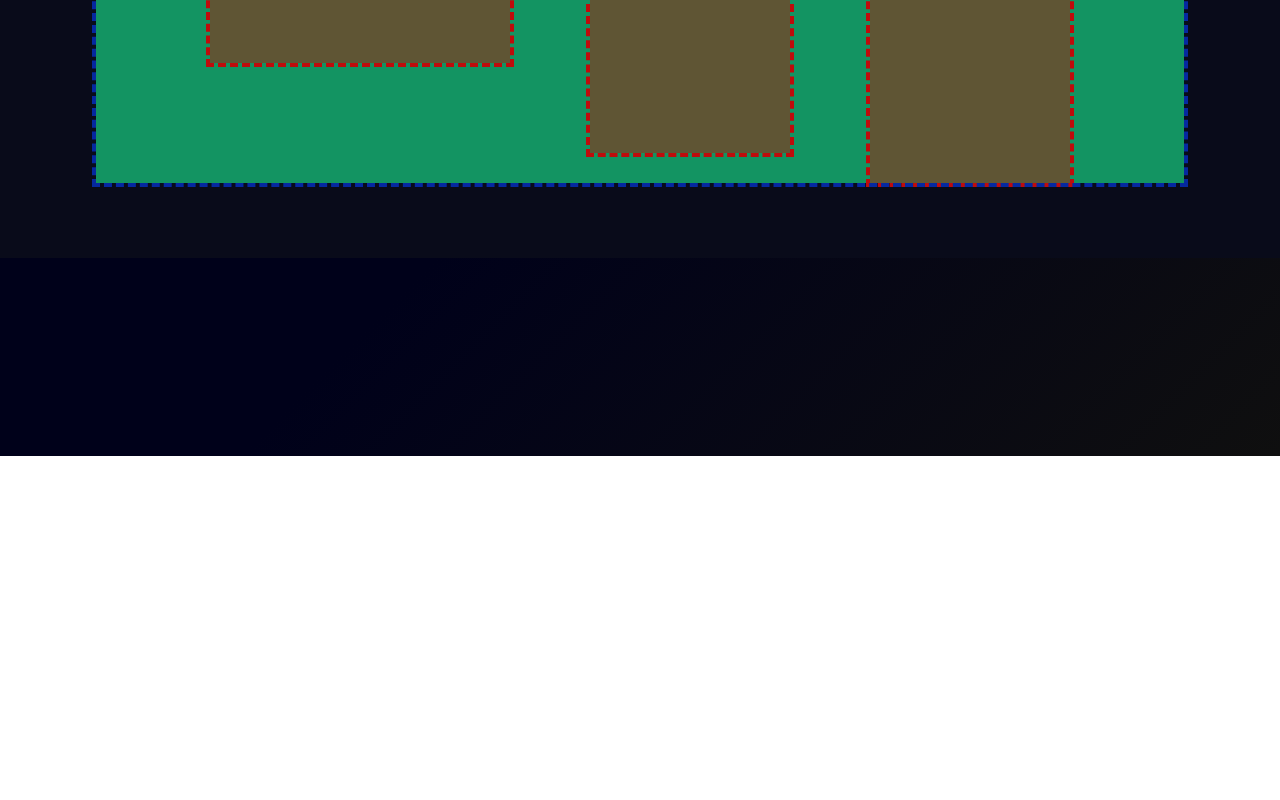
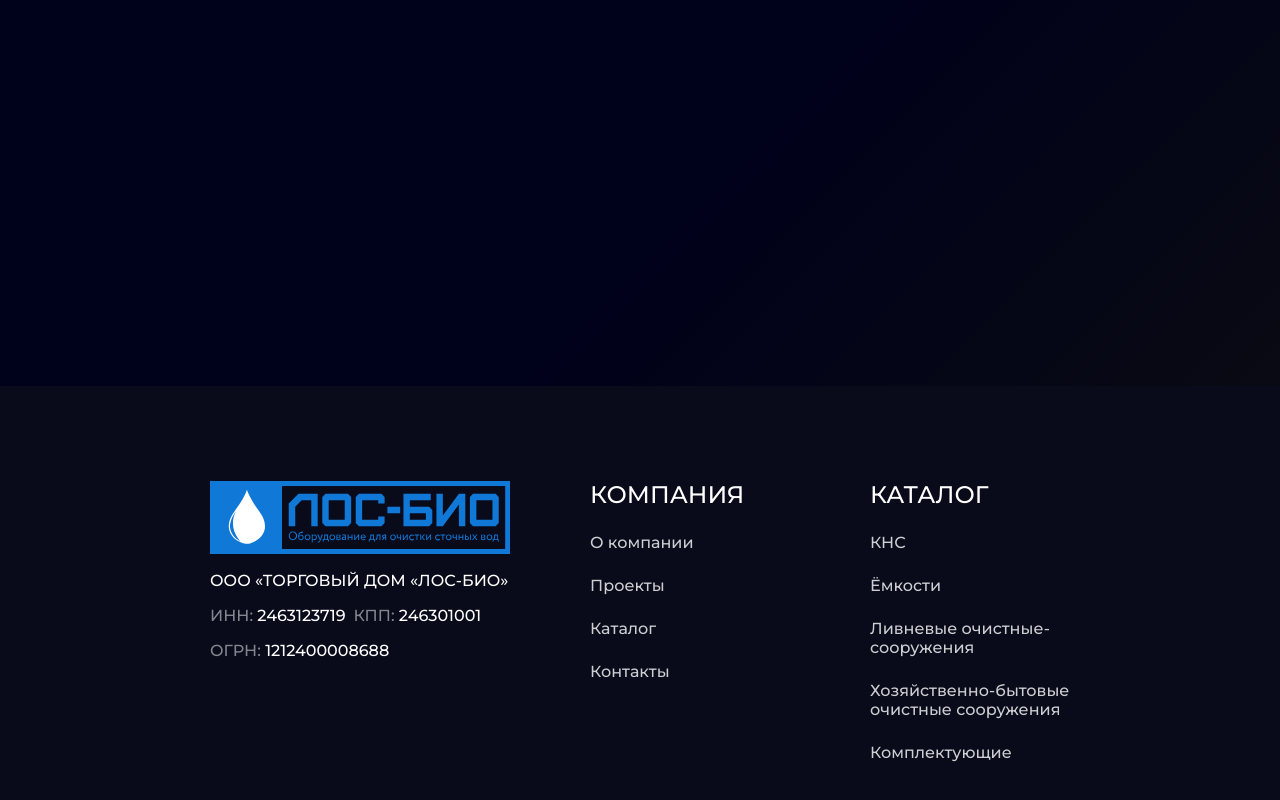
Before and after one commit to EvansTrein/Layout, a Nuxt app: page / in a window 1280 px wide. Shown: the part 344-1144 px from the top of the page. Before the commit the page ends 800 px from the top, so only its background shows below. Built offline with nearby package versions, Linux system fonts and the light colour scheme; no server answers.

Commit message:
footer is done

```diff
--- a/src/app/store.ts
+++ b/src/app/store.ts
@@ -1,6 +1,66 @@
 import { defineStore } from 'pinia';
 
 export const useMainStore = defineStore('mainStore', () => {
+  const contacts: {
+    contacts: string;
+    city: string;
+    addres: string;
+    phone1: string;
+    phone2: string;
+    mail: string;
+    callback: string;
+  } = {
+    contacts: 'КОНТАКТЫ',
+    city: 'Красноярск',
+    addres: 'ул. Телевизионная 1, стр. 14, оф. 204',
+    phone1: '+7 (391) 209 57-57',
+    phone2: '+7 (391) 215 54-33',
+    mail: 'los-bio@mail.ru',
+    callback: 'Заказать звонок',
+  };
+
+  const requisites: {
+    name: string;
+    tin: string;
+    kpp: string;
+    ogrn: string;
+  } = {
+    name: 'ООО «ТОРГОВЫЙ ДОМ «ЛОС-БИО»',
+    tin: '2463123719',
+    kpp: '246301001',
+    ogrn: '1212400008688',
+  };
+
+  const company: {
+    company: string;
+    about: string;
+    projects: string;
+    catalog: string;
+    contacts: string;
+  } = {
+    company: 'КОМПАНИЯ',
+    about: 'О компании',
+    projects: 'Проекты',
+    catalog: 'Каталог',
+    contacts: 'Контакты',
+  };
+
+  const catalog: {
+    catalog: string;
+    kns: string;
+    tanks: string;
+    stormwaterTreatmentFacilities: string;
+    domesticWastewaterTreatmentFacilities: string;
+    accessories: string;
+  } = {
+    catalog: 'КАТАЛОГ',
+    kns: 'КНС',
+    tanks: 'Ёмкости',
+    stormwaterTreatmentFacilities: 'Ливневые очистные-сооружения',
+    domesticWastewaterTreatmentFacilities: 'Хозяйственно-бытовые очистные сооружения',
+    accessories: 'Комплектующие',
+  };
+
   const whyСhoose: string[] = [
     'Срок службы 50 лет',
     'Монтаж за 1 день',
@@ -19,5 +79,5 @@ export const useMainStore = defineStore('mainStore', () => {
     НАДЕЖНОСТЬ: 'Смолы импортных производителей — залог нашей надежности',
   };
 
-  return { whyСhoose, whyСhooseMap };
+  return { contacts, requisites, company, catalog, whyСhoose, whyСhooseMap };
 });
--- a/src/pages/index.vue
+++ b/src/pages/index.vue
@@ -1,10 +1,11 @@
 <template lang="pug">
-Header
-main.wrap
-	Slider
-	Advantage
-	Projects
-Footer
+div.app
+	Header
+	main.app__wrap
+		Slider
+		Advantage
+		Projects
+	Footer
 
 </template>
 
@@ -16,10 +17,18 @@ import Projects from '@widgets/Projects.vue';
 import Footer from '@widgets/Footer.vue';
 </script>
 
-<style scoped lang="scss">
+<style lang="scss">
 @use '~/assets/styles/mixins' as m;
-.wrap {
+
+.app {
+	display: flex;
+	flex-direction: column;
+	min-height: 150vh;
+}
+
+.app__wrap {
   display: flex;
+	flex-grow: 1;
   flex-direction: column;
   gap: 5rem;
 	padding-bottom: 1rem;
--- a/src/pages/project/[slug].vue
+++ b/src/pages/project/[slug].vue
@@ -1,8 +1,10 @@
 <template lang="pug">
-Header
-section {{ projectStore.project }}
+div.app
+	Header
+	section.app__wrap
+		div {{ projectStore.project }}
+	Footer
 //- nuxt-link.b-project__back(to="/") Вернуться на главную
-Footer
 </template>
 
 <script setup lang="ts">
--- a/src/widgets/Footer.vue
+++ b/src/widgets/Footer.vue
@@ -2,62 +2,181 @@
 footer.footer
 	div.footer__wrpap
 		div.footer__requisites
+			LogoSvg.footer__logo
+			h4.footer__legal {{ mainStore.requisites.name }}
+			h4.footer__tin-kpp
+				p
+					span ИНН:
+					| {{ mainStore.requisites.tin }}
+				p
+					span КПП:
+					| {{ mainStore.requisites.kpp }}
+			h4.footer__ogrn
+				p
+					span ОГРН:
+					| {{ mainStore.requisites.ogrn }}
 		div.footer__company
+			h4.footer__title {{ mainStore.company.company }}
+			div.footer__content
+				h4 {{ mainStore.company.about }}
+				h4 {{ mainStore.company.projects }}
+				h4 {{ mainStore.company.catalog }}
+				h4 {{ mainStore.company.contacts }}
 		div.footer__catalog
+			h4.footer__title {{ mainStore.catalog.catalog }}
+			div.footer__content
+				h4 {{ mainStore.catalog.kns }}
+				h4 {{ mainStore.catalog.tanks }}
+				h4 {{ mainStore.catalog.stormwaterTreatmentFacilities }}
+				h4 {{ mainStore.catalog.domesticWastewaterTreatmentFacilities }}
+				h4 {{ mainStore.catalog.accessories }}
 		div.footer__contacts
+			h4.footer__title {{ mainStore.contacts.contacts }}
+			div.footer__content-wrap
+				PhoneSvg.footer__icon
+				a(:href="`tel:${mainStore.contacts.phone1}`") {{ mainStore.contacts.phone1 }}
+			div.footer__content-wrap
+				PhoneSvg.footer__icon
+				a(:href="`tel:${mainStore.contacts.phone2}`") {{ mainStore.contacts.phone2 }}
+			div.footer__content-wrap
+				MailSvg.footer__icon
+				a.underline(:href="`mail:${mainStore.contacts.mail}`") {{ mainStore.contacts.mail }}
+			div.footer__content-wrap
+				CallbackSvg.footer__callback
+				p.underline {{ mainStore.contacts.callback }}
 </template>
 
 <script setup lang="ts">
+import LogoSvg from '@public/svg/logo.svg';
+import PhoneSvg from '@public/svg/phone.svg';
+import MailSvg from '@public/svg/mail.svg';
+import CallbackSvg from '@public/svg/callback.svg';
 import Button from '@shared/buttons/button.vue';
+import { useMainStore } from './../app/store';
+
+const mainStore = useMainStore();
 </script>
 
 <style scoped lang="scss">
 @use '~/assets/styles/vars' as v;
 @use '~/assets/styles/mixins' as m;
 
+.underline {
+	border-bottom: 2px solid var(--white-50);
+}
+
 .footer {
-	background-color: var( --primary-color-dark);
+  background-color: var(--primary-color-dark);
   height: 470px;
   display: flex;
   align-items: center;
 
   &__wrpap {
-		@include m.center65w;
     display: flex;
     width: 100%;
     justify-content: center;
     gap: 5rem;
-		@include m.debug2;
+    @include m.center65w;
+    // @include m.debug2;
 
     @media (min-width: v.$wideBrp) {
       gap: 10rem;
     }
   }
 
+	&__content-wrap {
+		display: flex;
+		align-items: center;
+		gap: 0.4rem;
+
+		a,p {
+			color: var(--white-80);
+			cursor: pointer;
+		}
+	}
+
+  &__icon {
+    fill: var(--primary-color);
+    color: var(--primary-color);
+    min-width: 24px !important;
+    max-width: 24px !important;
+    min-height: 24px !important;
+    max-height: 24px !important;
+  }
+
+	&__callback {
+    stroke: var(--primary-color);
+    color: rgba(255, 255, 255, 0);
+    stroke-width: 3;
+    min-height: 24px;
+    min-width: 24px;
+  }
+
+  &__title {
+    font-size: 1.5rem;
+  }
+
+  &__content {
+    display: flex;
+    flex-direction: column;
+    text-wrap: balance;
+    gap: 1.5rem;
+    font-size: 1rem;
+    color: var(--white-80);
+  }
+
   &__requisites {
-		@include m.debug;
-		width: 300px;
+    display: flex;
+    flex-direction: column;
+    min-width: 300px;
     height: 200px;
+    gap: 1rem;
+
+    span {
+      color: var(--white-50);
+    }
+  }
+
+  &__logo {
+    width: 100%;
+    height: auto;
+    color: var(--primary-color-80);
+  }
+
+  &__legal {
+    text-wrap: nowrap;
+  }
+
+  &__tin-kpp {
+    display: flex;
+    gap: 0.5rem;
   }
 
   &__company {
-		@include m.debug;
-		width: 200px;
-		height: 290px;
+    display: flex;
+    gap: 1.5rem;
+    flex-direction: column;
+    min-width: 200px;
+    height: auto;
     @include m.hide(v.$smBrp);
   }
 
   &__catalog {
-		@include m.debug;
-		width: 200px;
-		height: 320px;
+    display: flex;
+    gap: 1.5rem;
+    flex-direction: column;
+    min-width: 200px;
+		max-width: 200px;
+    height: auto;
     @include m.hide(v.$xlBrp);
   }
 
   &__contacts {
-		@include m.debug;
-		width: 200px;
-		height: 300px;
+    display: flex;
+    gap: 1.5rem;
+    flex-direction: column;
+    min-width: 200px;
+    height: auto;
     @include m.hide(v.$largeBrp);
   }
 }
--- a/src/widgets/Header.vue
+++ b/src/widgets/Header.vue
@@ -3,19 +3,19 @@ header.header
 	div.header__topBar
 		div.header__topBarItem
 			MarkerSvg.header__topBarIcon
-			p г. Красноярск, ул. Телевизорная 1, стр. 14, оф. 204
-		a.header__topBarItem(href="tel:+73912095757")
+			p {{ mainStore.contacts.city }}, {{ mainStore.contacts.addres }}
+		a.header__topBarItem(:href="`tel:${mainStore.contacts.phone1}`")
 			PhoneSvg.header__topBarIcon
-			p +7 (391) 209 57-57
-		a.header__topBarItem(href="tel:+73912155433")
+			p {{ mainStore.contacts.phone1 }}
+		a.header__topBarItem(:href="`tel:${mainStore.contacts.phone2}`")
 			PhoneSvg.header__topBarIcon
-			p +7 (391) 215 54-33
-		a.header__topBarItem(href="mail:los-bio@mail.ru")
+			p {{ mainStore.contacts.phone2 }}
+		a.header__topBarItem(:href="`mail:${mainStore.contacts.mail}`")
 			MailSvg.header__topBarIcon
-			p los-bio@mail.ru
+			p {{ mainStore.contacts.mail }}
 		div.header__topBarItem
 			CallbackSvg.header__callback
-			p Заказать звонок
+			p {{ mainStore.contacts.callback }}
 
 	hr.header__line
 
@@ -38,6 +38,9 @@ import CallbackSvg from '@public/svg/callback.svg';
 import LogoSvg from '@public/svg/logo.svg';
 
 import Button from '@shared/buttons/button.vue';
+import { useMainStore } from './../app/store';
+
+const mainStore = useMainStore();
 </script>
 
 <style scoped lang="scss">
--- a/src/widgets/Slider.vue
+++ b/src/widgets/Slider.vue
@@ -75,7 +75,7 @@ onMounted(() => {
 
   &__title {
 		text-wrap: balance;
-    font-size: clamp(1rem, 3.2vw, 4.5rem);
+    font-size: clamp(1.4rem, 3.2vw, 4.5rem);
     font-weight: bold;
 		// @include m.debug;
   }
```
Lines whose indentation alone changed are shown as unchanged.
